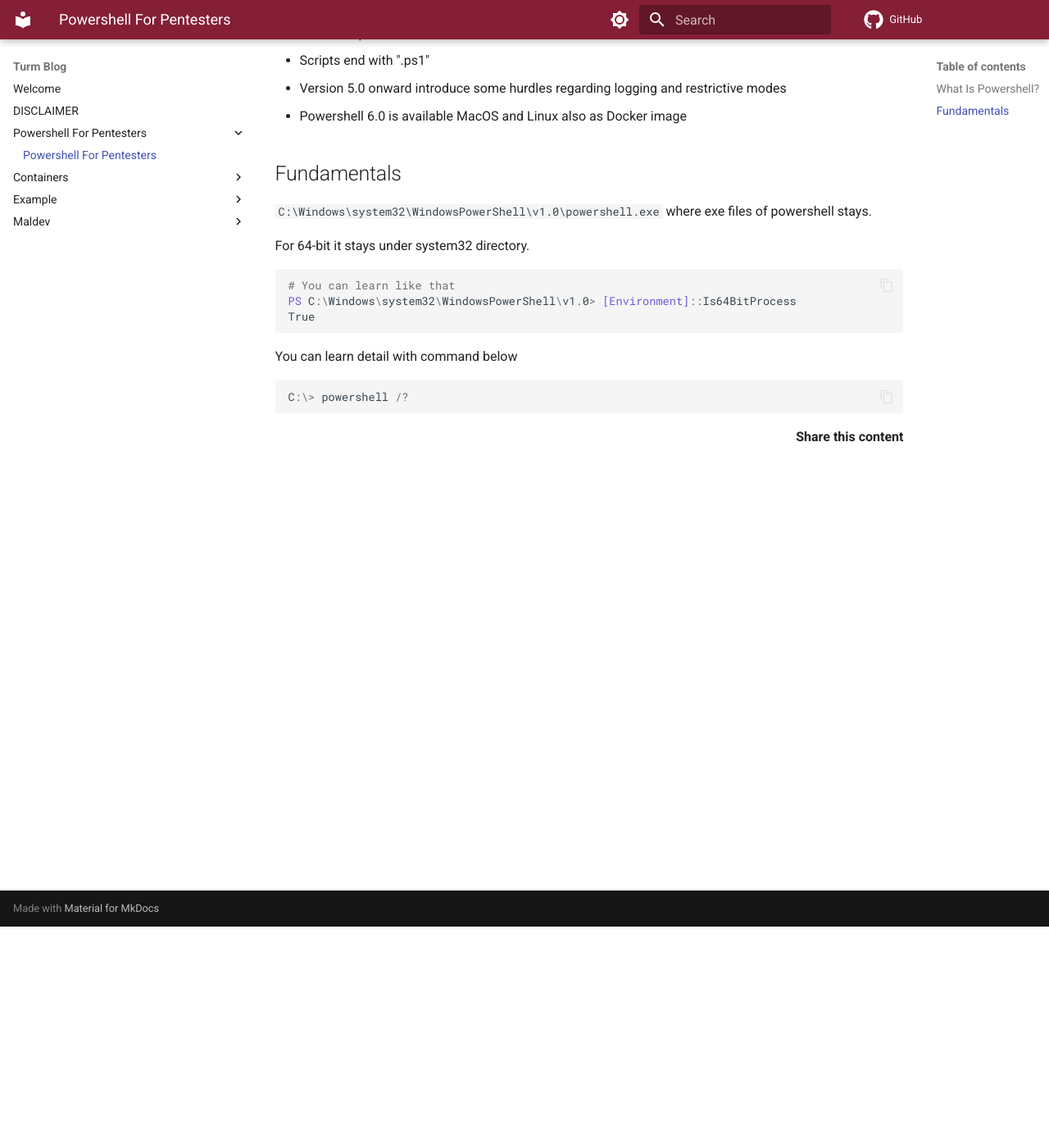
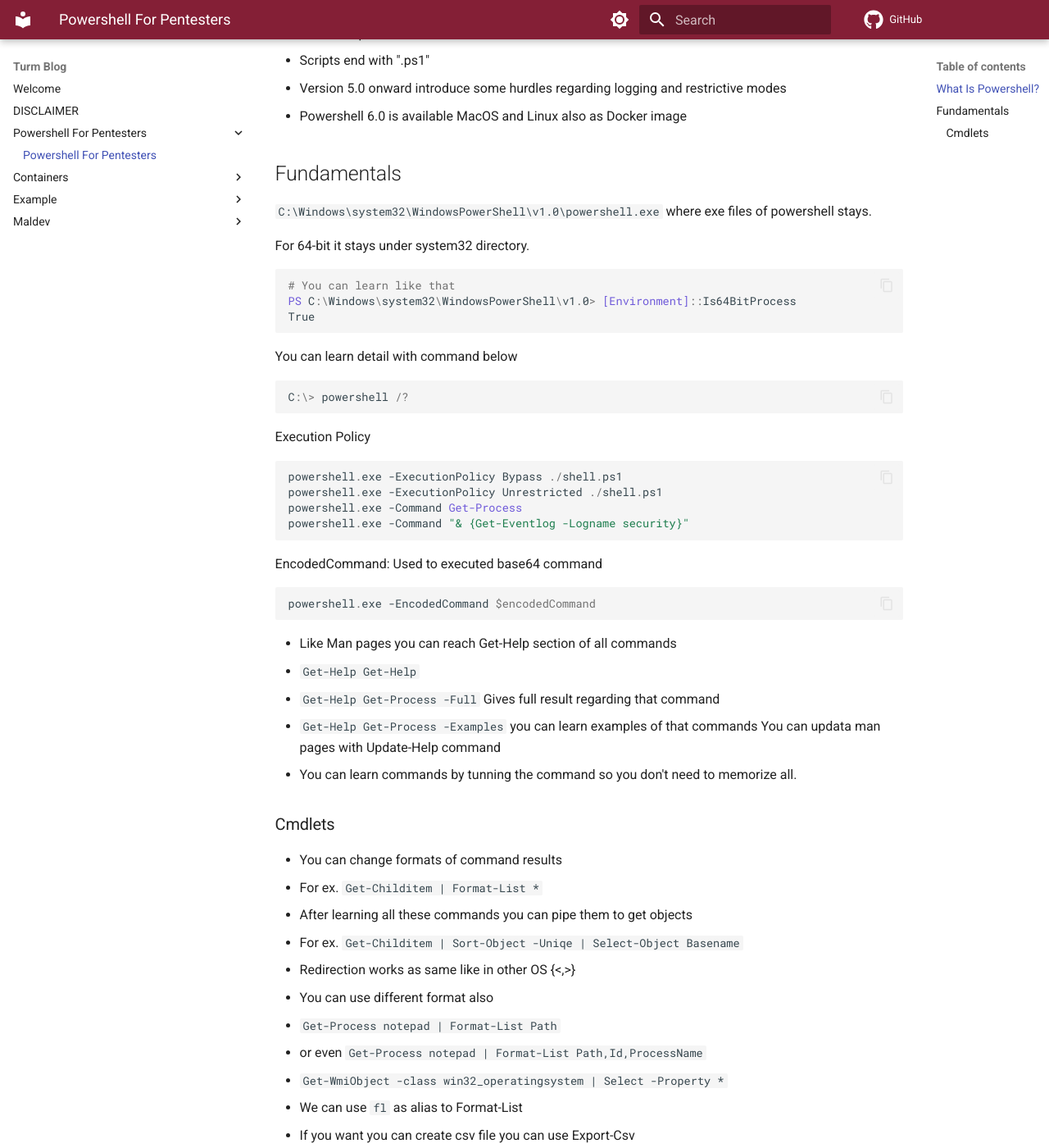
Before and after one commit to mturhanlar/mturhanlar.github.io, an MkDocs documentation site: the page built from docs/Powershell for Pentesters/powershell.md, in a window 1280 px wide and 1400 px high, scrolled down 270 px. Shown: the whole window at 82% size. Built offline with MkDocs 1.6.1 and Material for MkDocs 9.7.7, drawn with Linux system fonts in a browser that asks for light colours; comment, search, counter and statistics services are not loaded; some of the changed text lies outside the part shown.

Commit message:
Changes in Powershell directory update

````diff
--- a/docs/Powershell for Pentesters/powershell.md
+++ b/docs/Powershell for Pentesters/powershell.md
@@ -28,3 +28,50 @@
 ```ps1
 C:\> powershell /?
 ```
+
+
+Execution Policy
+
+```ps1
+powershell.exe -ExecutionPolicy Bypass ./shell.ps1
+powershell.exe -ExecutionPolicy Unrestricted ./shell.ps1
+powershell.exe -Command Get-Process
+powershell.exe -Command "& {Get-Eventlog -Logname security}"
+```
+
+EncodedCommand: Used to executed base64 command
+
+```ps1
+powershell.exe -EncodedCommand $encodedCommand
+```
+
+- Like Man pages you can reach Get-Help section of all commands
+  - ```Get-Help Get-Help```
+  - ```Get-Help Get-Process -Full``` Gives full result regarding that command
+  - ```Get-Help Get-Process -Examples``` you can learn examples of that commands You can updata man pages with Update-Help command
+- You can learn commands by tunning the command so you don't need to memorize all.
+
+
+### Cmdlets
+
+- You can change formats of command results
+  - For ex. ```Get-Childitem | Format-List *```
+- After learning all these commands you can pipe them to get objects
+  - For ex. ```Get-Childitem | Sort-Object -Uniqe | Select-Object Basename```
+- Redirection works as same like in other OS {<,>}
+- You can use different format also
+  - ```Get-Process notepad | Format-List Path```
+  - or even ```Get-Process notepad | Format-List Path,Id,ProcessName```
+- ```Get-WmiObject -class win32_operatingsystem | Select -Property *```
+- We can use ```fl``` as alias to Format-List
+- If you want you can create csv file you can use Export-Csv
+  - ```Get-WmiObject -Class win32_service | Select-Object Name, ProcessID | export-csv C:\Users\public\Documents\try.csv```
+  - In order to see Registry hives ```cd HKLM:\```
+  - Select-String is important command
+    - ```Select-String -Path C:\Users\public\Documents\*.txt -Pattern yoursearch*```
+  - Get-Content
+    - cat is same as Get-Content
+  - To learn services which are running and available
+    - ```Get-Service```
+    - ```Get-Service | Select-Object Name```
+    - ```Get-Service "n*" | Sort-Object status -Descending```
````
